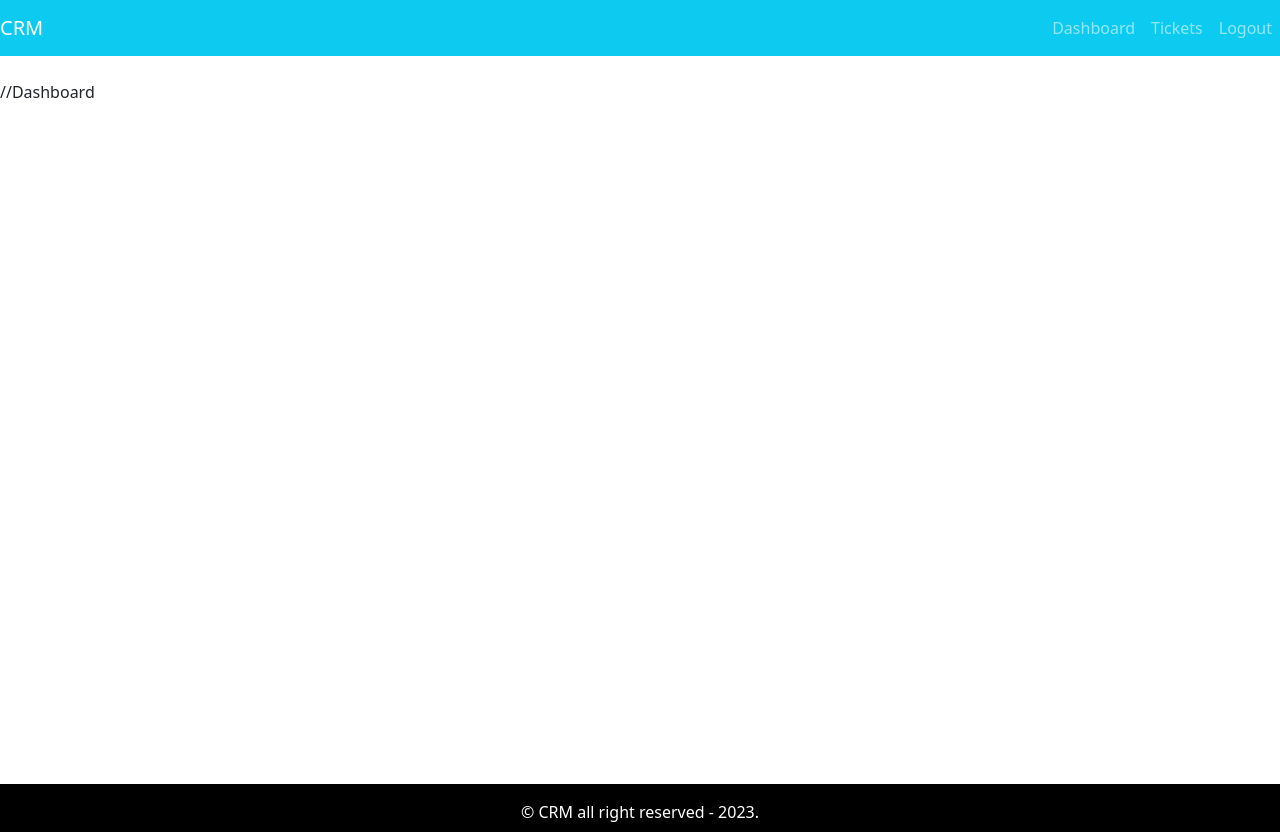
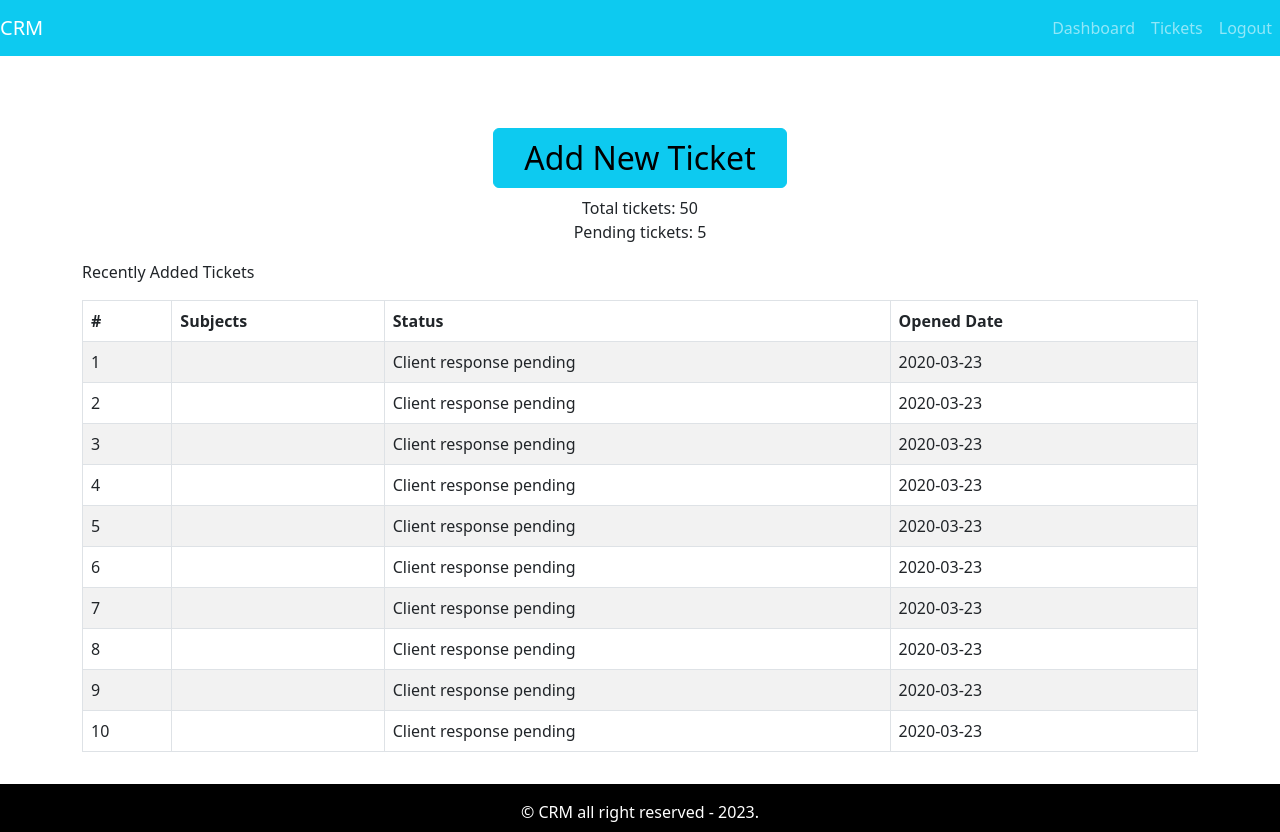
Before and after one commit to ArjunMHZ/crm-frontend, a React (Create React App) app: page / in a window 1280 px wide. Built offline with nearby package versions, Linux system fonts and the light colour scheme.

Commit message:
dashboard page added

```diff
--- a/src/App.js
+++ b/src/App.js
@@ -3,6 +3,7 @@
 
 // import { EntryPage } from "./page/entry/entry.page";
 import { DefaultLayout } from "./Layout/defaultLayout";
+import { Dashboard } from "./page/dashboard/dashboard.page";
 
 function App() {
   return (
@@ -10,7 +11,7 @@
     <div className="App">
   {/* <EntryPage/>    */}
       <DefaultLayout>
-        //Dashboard
+        <Dashboard />
       </DefaultLayout>
     </div>
     </>
--- /dev/null
+++ b/src/assets/data/dummy-tickets.json
@@ -0,0 +1,52 @@
+[
+    {
+        "id":1,
+        "status": "Client response pending",
+        "addedAt": "2020-03-23"
+     },
+     {
+        "id":2,
+        "status": "Client response pending",
+        "addedAt": "2020-03-23"
+     },
+     {
+        "id":3,
+        "status": "Client response pending",
+        "addedAt": "2020-03-23"
+     },
+     {
+        "id":4,
+        "status": "Client response pending",
+        "addedAt": "2020-03-23"
+     },
+     {
+        "id":5,
+        "status": "Client response pending",
+        "addedAt": "2020-03-23"
+     },
+     {
+        "id":6,
+        "status": "Client response pending",
+        "addedAt": "2020-03-23"
+     },
+     {
+        "id":7,
+        "status": "Client response pending",
+        "addedAt": "2020-03-23"
+     },
+     {
+        "id":8,
+        "status": "Client response pending",
+        "addedAt": "2020-03-23"
+     },
+     {
+        "id":9,
+        "status": "Client response pending",
+        "addedAt": "2020-03-23"
+     },
+     {
+        "id":10,
+        "status": "Client response pending",
+        "addedAt": "2020-03-23"
+     }
+]
--- /dev/null
+++ b/src/components/ticket table/TicketTable.comp.js
@@ -0,0 +1,35 @@
+import React from 'react'
+import { Table } from "react-bootstrap";
+
+export const TicketTable = ({tickets}) => {
+  return (
+    <Table striped bordered hover>
+        <thead>
+            <tr>
+                <th>#</th>
+                <th>Subjects</th>
+                <th>Status</th>
+                <th>Opened Date</th>
+            </tr>
+        </thead>
+        <tbody>
+            {tickets.length ? tickets.map(row =>
+                <tr key={row.id}>
+                 <td>{row.id}</td>
+                 <td>{row.subjects}</td>
+                 <td>{row.status}</td>
+                 <td>{row.addedAt}</td>
+                </tr>
+            ) :
+                <tr>
+                    <td colSpan="4" className='text-center'>
+                        No tickets to show.
+                    </td>
+                </tr>
+            }
+
+
+        </tbody>
+    </Table>
+  )
+}
--- /dev/null
+++ b/src/page/dashboard/dashboard.page.js
@@ -0,0 +1,34 @@
+import React from 'react'
+import { Container, Row, Col, Button, Table } from "react-bootstrap";
+import { TicketTable } from '../../components/ticket table/TicketTable.comp';
+import tickets from '../../assets/data/dummy-tickets.json'
+
+export const Dashboard = () => {
+  return (
+    <Container>
+        <Row>
+            <Col className='text-center mt-5 mb-2'>
+            <Button variant='info' style={{fontSize: "2rem", padding: "5px 30px"}}>
+                Add New Ticket
+            </Button>
+            </Col>
+        </Row>
+        <Row>
+            <Col className='text-center mb-2'>
+                <div>Total tickets: 50</div>
+                <div>Pending tickets: 5</div>
+            </Col>
+        </Row>
+        <Row>
+            <Col className='mt-2'> Recently Added Tickets</Col>
+        </Row>
+        <Row>
+            <Col className='mt-3 recent-ticket'>
+                <TicketTable tickets={tickets}/>
+            </Col>
+        </Row>
+
+
+    </Container>
+  )
+}
```
